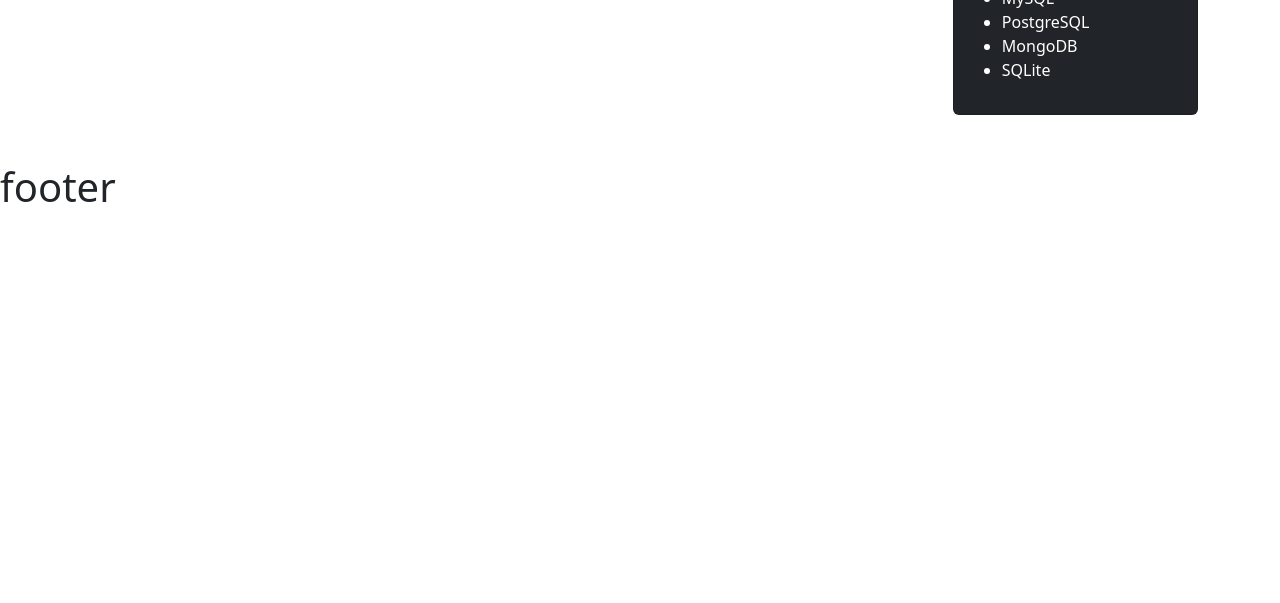
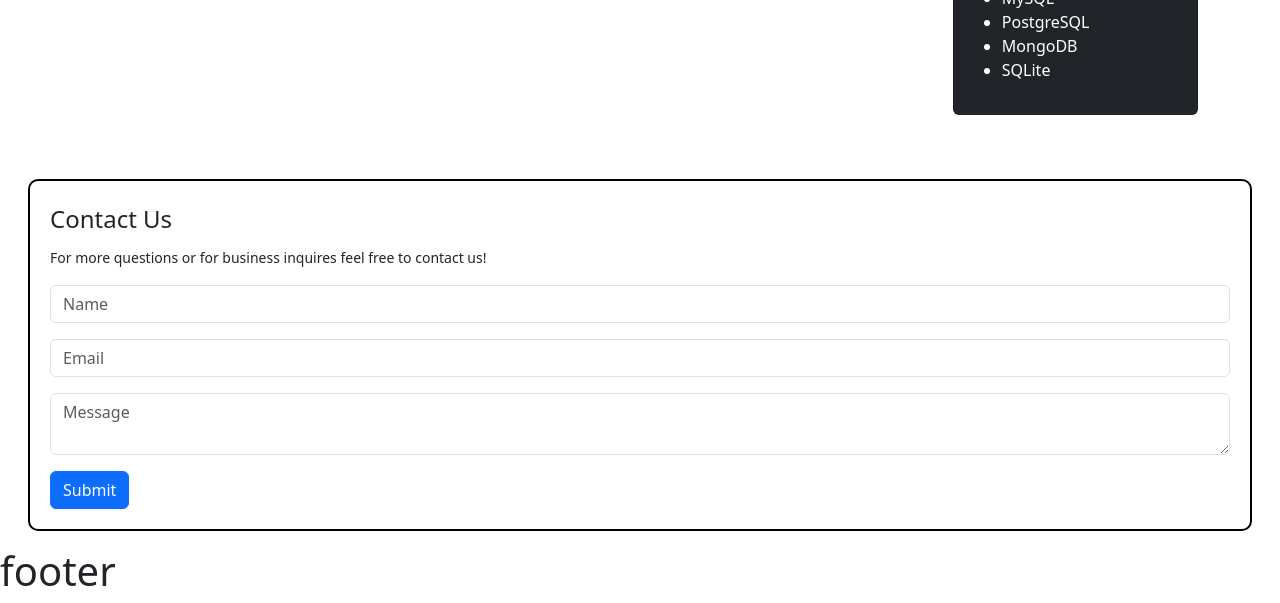
Before and after one commit to Loggingout/G63, a plain HTML site: page Pages/home.html in a window 1280 px wide. Shown: the part 1827-2430 px from the top of the page. Before the commit the page ends 2046 px from the top, so only its background shows below. Drawn offline with nearby package versions, Linux system fonts and the light colour scheme; a web font is replaced by a local one.

Commit message:
Added form element, starting to add logic behind it with js file*Not finsihed*. Still want to redo the landing page.

```diff
--- a/CSS/home.css
+++ b/CSS/home.css
@@ -132,6 +132,13 @@ main {
     border-radius: 10px;
 }
 
+/*Form styles*/
+form {
+    border: 2px solid black;
+    border-radius: 10px;
+    padding: 20px;
+}
+
 .features-content-container {
     padding: 40px;
 }
--- a/Pages/home.html
+++ b/Pages/home.html
@@ -34,7 +34,7 @@
                                 <li class="nav-item btn btn-dark p-0 m-1"><a class="nav-link p-1" href="/Pages/home.html" id="nav-link">Home</a></li>
                                 <li class="nav-item btn btn-dark p-0 m-1"><a class="nav-link p-1" href="#about" id="nav-link">About</a></li>
                                 <li class="nav-item btn btn-dark p-0 m-1"><a class="nav-link p-1" href="#services" id="nav-link">Services</a></li>
-                                <li class="nav-item btn btn-dark p-0 m-1"><a class="nav-link p-1" href="#" id="nav-link">Contact</a></li>
+                                <li class="nav-item btn btn-dark p-0 m-1"><a class="nav-link p-1" href="#contact" id="nav-link">Contact</a></li>
                                 <li class="nav-item btn btn-dark p-0 m-1"><a class="nav-link p-1" href="#" id="nav-link">Twitter</a></li>
                                 <li class="nav-item btn btn-dark p-0 m-1"><a class="nav-link p-1" href="#" id="nav-link">BlueSky</a></li>
                             </ul>
@@ -185,6 +185,32 @@
             <h3></h3>
         </div>
     </section>
+    <section>
+        <!---->
+        <div class="container-fluid" id="contact">
+            <fieldset>
+                <form action="" method="get" class="contact-form m-3 ">
+                    <legend>Contact Us</legend>
+                    <div class="contact-form">
+                        <p><small>For more questions or for business inquires feel free to contact us!</small></p>
+                    </div>
+                    <div class="contact-form mb-3 mt-2">
+                        <input type="text" name="name" id="name" placeholder="Name" class="form-control">
+                    </div>
+                    <div class="contact-form mt-3">
+                        <input type="text" name="email" id="email" placeholder="Email" class="form-control" >
+                    </div>
+                    <div class="contact-form mt-3">
+                        <textarea type="text" name="message" id="message" placeholder="Message" class="form-control"></textarea>
+                    </div>
+                    <div class="contact-form mt-3">
+                        <button class="btn btn-primary" type="submit" id="submit" class="">Submit</button>
+                    </div>
+                </form>
+
+            </fieldset>
+        </div>
+    </section>
     <footer>
         <h1>footer</h1>
     </footer>
```
Also changed, not shown: Java/home.js (added, +18 -0 lines), index.html (+1 -1 lines).
